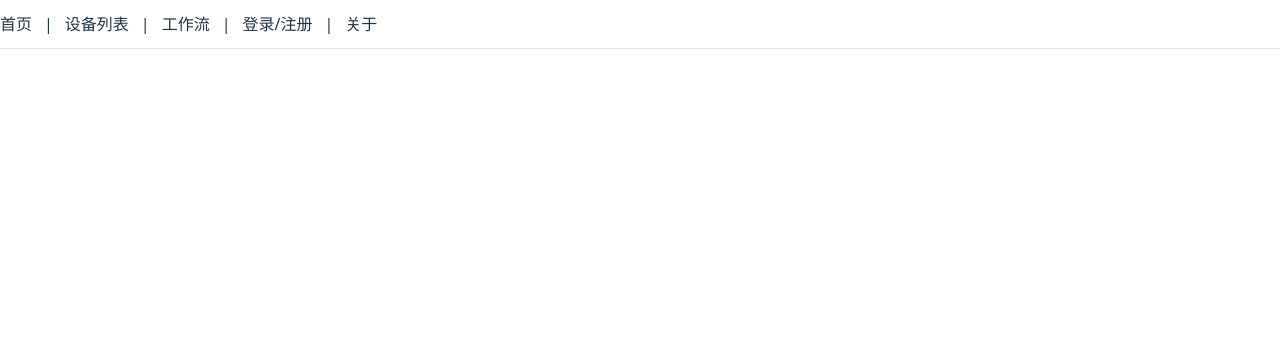
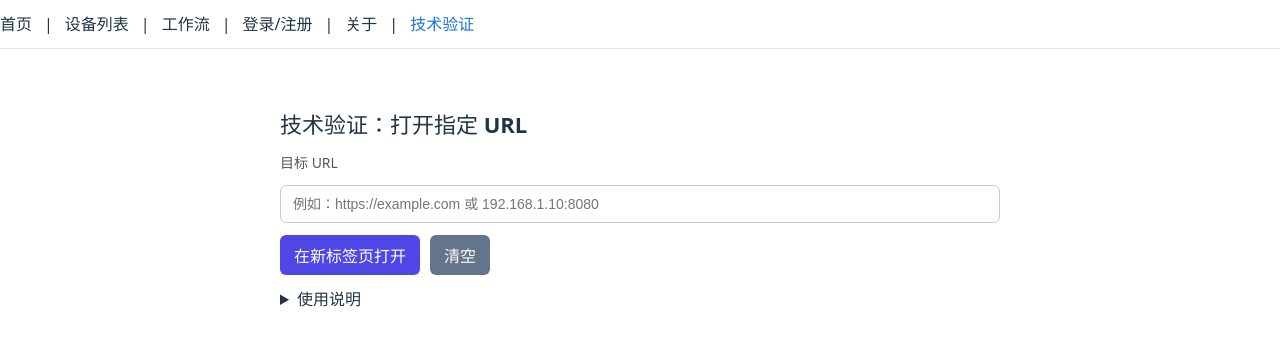
Before and after one commit to codespeakss/collabweb, a Vue app: page /tech-validate in a window 1280 px wide. Shown: the top 346 px of the page. Built offline with nearby package versions, Linux system fonts and the light colour scheme.

Commit message:
feat: open new tab to visit local web service

```diff
--- a/src/App.vue
+++ b/src/App.vue
@@ -14,6 +14,8 @@
       <router-link to="/auth">登录/注册</router-link>
       <span class="sep">|</span>
       <router-link to="/about">关于</router-link>
+      <span class="sep">|</span>
+      <router-link to="/tech-validate">技术验证</router-link>
     </div>
   </nav>
   <main class="container">
--- /dev/null
+++ b/src/components/TechValidate.vue
@@ -0,0 +1,121 @@
+<template>
+  <div class="container">
+    <h1 class="title">技术验证：打开指定 URL</h1>
+
+    <form class="form" @submit.prevent="onOpen">
+      <label for="url" class="label">目标 URL</label>
+      <input
+        id="url"
+        v-model.trim="inputUrl"
+        type="text"
+        class="input"
+        placeholder="例如：https://example.com 或 192.168.1.10:8080"
+        @keyup.enter="onOpen"
+      />
+
+      <div class="actions">
+        <button type="button" class="btn" @click="onOpen">在新标签页打开</button>
+        <button type="button" class="btn secondary" @click="onClear">清空</button>
+      </div>
+
+      <p v-if="error" class="error">{{ error }}</p>
+      <p v-if="normalizedUrl" class="hint">将要打开：{{ normalizedUrl }}</p>
+    </form>
+
+    <details class="tips">
+      <summary>使用说明</summary>
+      <ul>
+        <li>支持直接输入带协议的完整链接，如 https://example.com/path。</li>
+        <li>若未填写协议，将自动补全为 http://。</li>
+        <li>按回车或点击按钮即可在浏览器新标签页中打开。</li>
+      </ul>
+    </details>
+  </div>
+</template>
+
+<script setup>
+import { computed, ref } from 'vue'
+
+const inputUrl = ref('')
+const error = ref('')
+
+const normalizedUrl = computed(() => {
+  if (!inputUrl.value) return ''
+  let url = inputUrl.value
+  // 若没有协议，默认补 http://
+  if (!/^https?:\/\//i.test(url)) {
+    url = `http://${url}`
+  }
+  try {
+    // 利用 URL 构造做一次基本校验
+    const u = new URL(url)
+    return u.toString()
+  } catch (e) {
+    return ''
+  }
+})
+
+function onOpen() {
+  error.value = ''
+  if (!normalizedUrl.value) {
+    error.value = '请输入合法的 URL（可省略协议）'
+    return
+  }
+  // 在新标签打开
+  window.open(normalizedUrl.value, '_blank', 'noopener,noreferrer')
+}
+
+function onClear() {
+  inputUrl.value = ''
+  error.value = ''
+}
+</script>
+
+<style scoped>
+.container {
+  max-width: 720px;
+  margin: 32px auto;
+  padding: 16px;
+}
+.title {
+  font-size: 22px;
+  margin-bottom: 16px;
+}
+.form {
+  display: flex;
+  flex-direction: column;
+  gap: 12px;
+}
+.label {
+  font-size: 14px;
+  color: #555;
+}
+.input {
+  padding: 10px 12px;
+  border: 1px solid #ccc;
+  border-radius: 6px;
+  outline: none;
+  font-size: 14px;
+}
+.input:focus {
+  border-color: #4f46e5;
+  box-shadow: 0 0 0 3px rgba(99, 102, 241, 0.15);
+}
+.actions {
+  display: flex;
+  gap: 10px;
+}
+.btn {
+  background: #4f46e5;
+  color: #fff;
+  border: none;
+  padding: 8px 14px;
+  border-radius: 6px;
+  cursor: pointer;
+}
+.btn:hover { opacity: 0.95; }
+.btn.secondary { background: #64748b; }
+.error { color: #dc2626; }
+.hint { color: #16a34a; }
+.tips { margin-top: 12px; }
+</style>
```
Also changed, not shown: src/main.js (+5 -2 lines), 1 other file (tests, documents, lock files or other folders).
